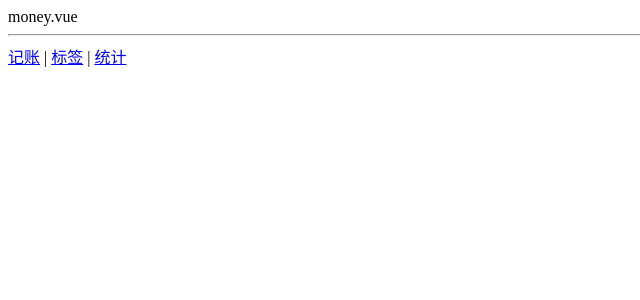
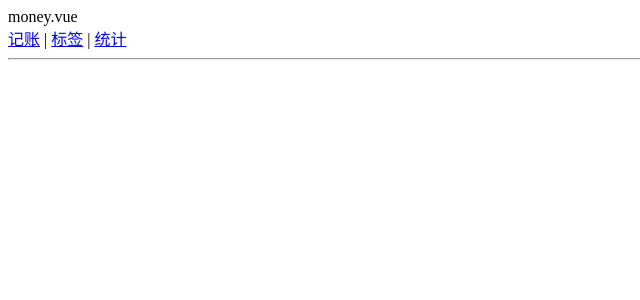
Before and after one commit to zerochenkun/vue-morney, a Vue app: page /#/money in a window 1280 px wide. Shown: the top 300 px of the page, without its empty margins (0-640 px from the left). Built offline with nearby package versions, Linux system fonts and the light colour scheme.

Commit message:
fest: 全局引入 <nav/>

```diff
--- a/src/App.vue
+++ b/src/App.vue
@@ -1,12 +1,8 @@
 <template>
   <div>
-   <router-view></router-view>
+   <router-view/>
    <hr/>
-   <div>
-    <router-link to="/money">记账</router-link> |
-    <router-link to="/labels">标签</router-link> |
-    <router-link to="/statistics">统计</router-link>
-   </div>
+
   </div>
 </template>
 
--- /dev/null
+++ b/src/components/Nav.vue
@@ -0,0 +1,17 @@
+<template>
+  <div>
+    <router-link to="/money">记账</router-link> |
+    <router-link to="/labels">标签</router-link> |
+    <router-link to="/statistics">统计</router-link>
+   </div>
+</template>
+
+<script lang="ts">
+    export default ({
+        name:'Nav'
+    })
+</script>
+
+<style scoped>
+
+</style>
--- a/src/main.ts
+++ b/src/main.ts
@@ -3,9 +3,10 @@
 import './registerServiceWorker'
 import router from './router'
 import store from './store'
+import Nav from './components/Nav.vue'
 
 Vue.config.productionTip = false
-
+Vue.component('Nav',Nav)
 new Vue({
   router:router,
   store,
--- a/src/views/Labels.vue
+++ b/src/views/Labels.vue
@@ -1,12 +1,13 @@
 <template>
     <div>
         labels.vue
+        <Nav/>
     </div>
 </template>
 
 <script>
     export default {
-        name: "labels.vue"
+        name: "labels.vue",
     }
 </script>
 
--- a/src/views/Money.vue
+++ b/src/views/Money.vue
@@ -1,12 +1,13 @@
 <template>
     <div>
         money.vue
+        <Nav/>
     </div>
 </template>
 
 <script lang="ts">
     export default({
-        name:'Money'
+        name:'Money',
     })
 </script>
 
--- a/src/views/Statistics.vue
+++ b/src/views/Statistics.vue
@@ -1,10 +1,13 @@
 <template>
-    <div>Statistics.vue</div>
+    <div>Statistics.vue
+        <Nav/>
+    </div>
+
 </template>
 
 <script>
     export default {
-        name: "Statistics"
+        name: "Statistics",
     }
 </script>
 
```
